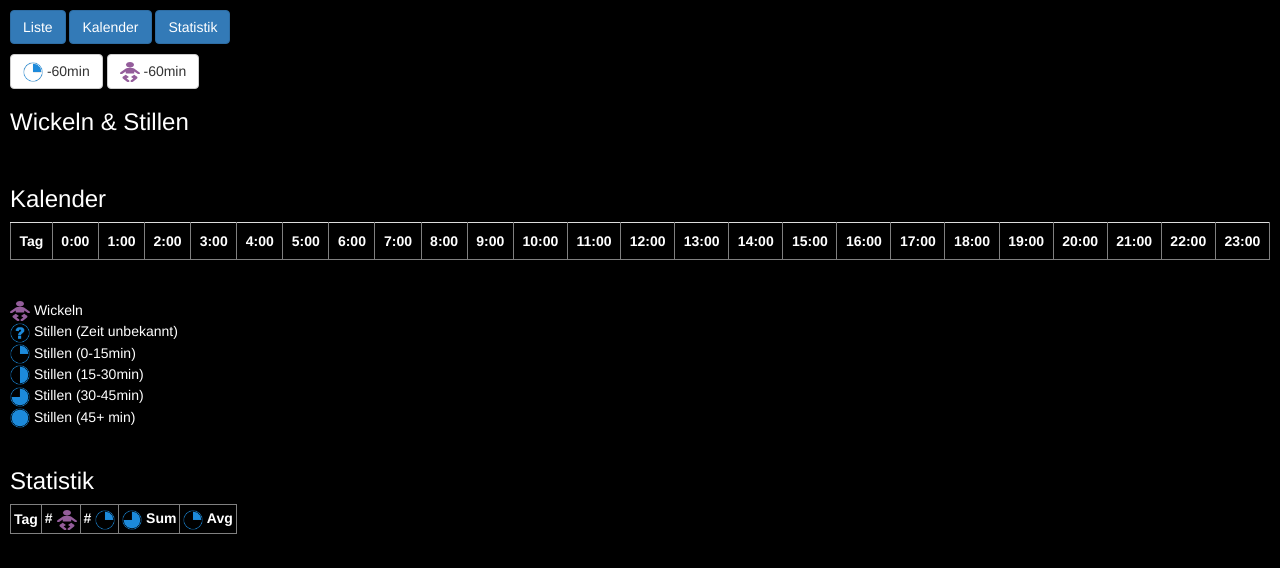
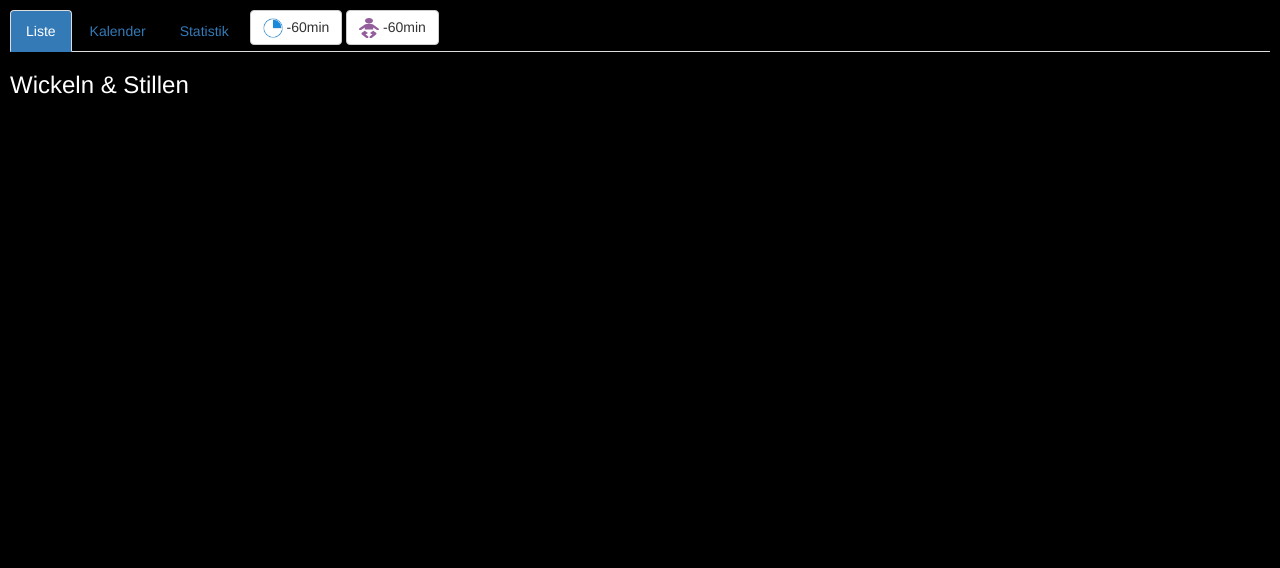
Before and after one commit to alexanderlink/Node-Still-Wickel, a website: page static/index.html in a window 1280 px wide. Drawn offline with nearby package versions, Linux system fonts and the light colour scheme; no server answers.

Commit message:
Added tabs

```diff
--- a/static/index.html
+++ b/static/index.html
@@ -190,46 +190,32 @@
       border-width: 1px;
       border-color: grey;
     }
+    .notify {
+      background-color: white;
+    }
+    .nav-tabs > li.active > a, .nav-tabs > li.active > a:focus, .nav-tabs > li.active > a:hover {
+      background-color: rgb(51, 122, 183);
+      color: white;
+    }
   </style>
 
 </head>
 
 <body ng-controller="MyController">
 
-<p>
-<a class="btn btn-primary" href="#liste">Liste</a>
-<a class="btn btn-primary" href="#calendar">Kalender</a>
-<a class="btn btn-primary" href="#stats">Statistik</a>
-</p>
-<p>
-<a class="btn btn-default" href="#liste"><img src='img/time_quarter.png' width="20px" height="20px"> {{lastStillDiff}}min</a>
-<a class="btn btn-default" href="#liste"><img src='img/Child_in_diaper_icon.svg' width="20px" height="20px"> {{lastWickelDiff}}min</a>
-</p>
+<ul class="nav nav-tabs">
+  <li class="active">
+      <a data-toggle="tab" href="#liste">Liste</a></li>
+  <li><a data-toggle="tab" href="#calendar">Kalender</a></li>
+  <li><a style="margin-right: 5px" data-toggle="tab" href="#stats">Statistik</a></li>
+  <a class="btn btn-default notify" data-toggle="tab" href="#liste"><img src='img/time_quarter.png' width="20px" height="20px"> {{lastStillDiff}}min</a>
+  <a class="btn btn-default notify" data-toggle="tab" href="#liste"><img src='img/Child_in_diaper_icon.svg' width="20px" height="20px"> {{lastWickelDiff}}min</a>
+</ul>
 
-<!-- OLD -->
-<!--h3 id="liste">Wickeln & Stillen</h3>
+<div class="tab-content">
+<div id="liste" class="tab-pane fade in active">
 
-<ul>
-  <li ng-repeat="entry in data.slice().reverse()" ng-if="entry.action != 'stop'">
-    <x style="color:{{entry.color}}">{{entry.day}}.{{entry.month}}. {{entry.hour}}:{{entry.minute}} &ndash; </x>
-        <img ng-if="entry.type == 'wickeln'" src='img/Child_in_diaper_icon.svg' width="15px" height="15px" title="{{entry.hour + ':' + entry.minute}}">
-        <img ng-if="entry.type == 'stillen' && !entry.durationMinutes || entry.durationMinutes <= 0"
-            src='img/time_unknown.png' width="15px" height="15px" title="{{entry.hour + ':' + entry.minute}}">
-        <img ng-if="entry.type == 'stillen' && entry.durationMinutes && entry.durationMinutes > 0 && entry.durationMinutes <= 15"
-            src='img/time_quarter.png' width="15px" height="15px" title="{{entry.hour + ':' + entry.minute + ' ' + entry.durationMinutes + 'min'}}">
-        <img ng-if="entry.type == 'stillen' && entry.durationMinutes && entry.durationMinutes > 15 && entry.durationMinutes <= 30"
-            src='img/time_half.png' width="15px" height="15px" title="{{entry.hour + ':' + entry.minute + ' ' + entry.durationMinutes + 'min'}}">
-        <img ng-if="entry.type == 'stillen' && entry.durationMinutes && entry.durationMinutes > 30 && entry.durationMinutes <= 45"
-            src='img/time_3quarter.png' width="15px" height="15px" title="{{entry.hour + ':' + entry.minute + ' ' + entry.durationMinutes + 'min'}}">
-        <img ng-if="entry.type == 'stillen' && entry.durationMinutes && entry.durationMinutes > 45"
-            src='img/time_full.png' width="15px" height="15px" title="{{entry.hour + ':' + entry.minute + ' ' + entry.durationMinutes + 'min'}}">
-    <x style="color:{{entry.color}}">{{entry.type == 'stillen' ? 'Stillen' : 'Wickeln'}}</x>
-    <x style="color:DarkCyan" ng-if="entry.durationMinutes">({{entry.durationMinutes}}min)</x>
-  </li>
-</ul-->
-
-
-<h3 id="liste">Wickeln & Stillen</h3>
+    <h3>Wickeln & Stillen</h3>
 
     <div ng-repeat="day in calendar.slice().reverse()">
       <h4>{{day.day}}.{{day.month}}.{{day.year}}</h4>
@@ -256,7 +242,12 @@
     </div>
     <br>
 
-<h3 id="calendar">Kalender</h3>
+
+</div>
+<div id="calendar" class="tab-pane fade">
+
+
+    <h3>Kalender</h3>
 
     <div class="table-responsive">
     <table class="table">
@@ -301,8 +292,11 @@
     <br>
 
 
+</div>
+<div id="stats" class="tab-pane fade">
 
-<h3 id="stats">Statistik</h3>
+
+    <h3>Statistik</h3>
 
     <table>
       <tr>
@@ -323,5 +317,8 @@
     </table>
 
 
+</div>
+</div>
+
 </body>
 </html>
```
Lines whose indentation alone changed are shown as unchanged.
